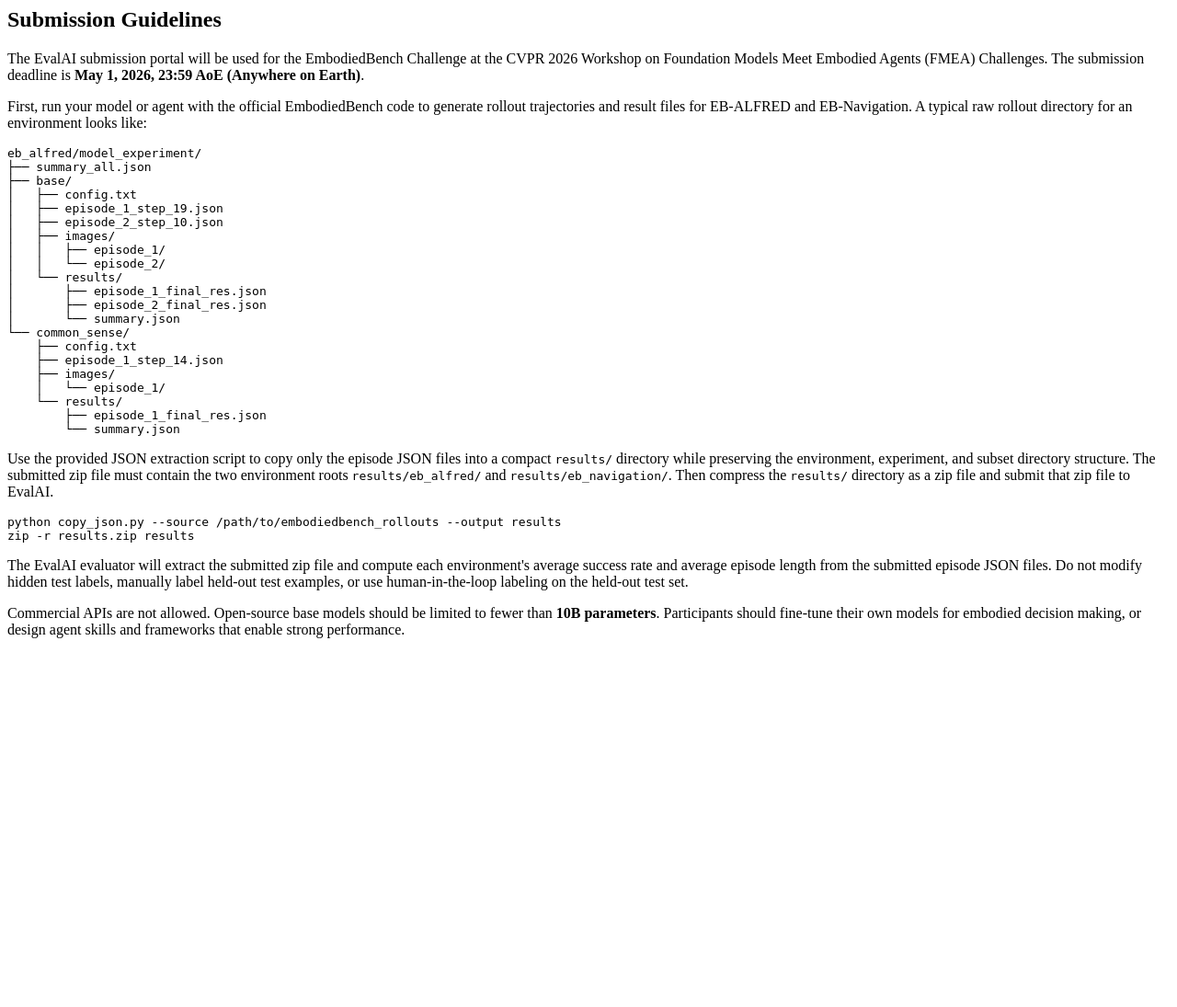
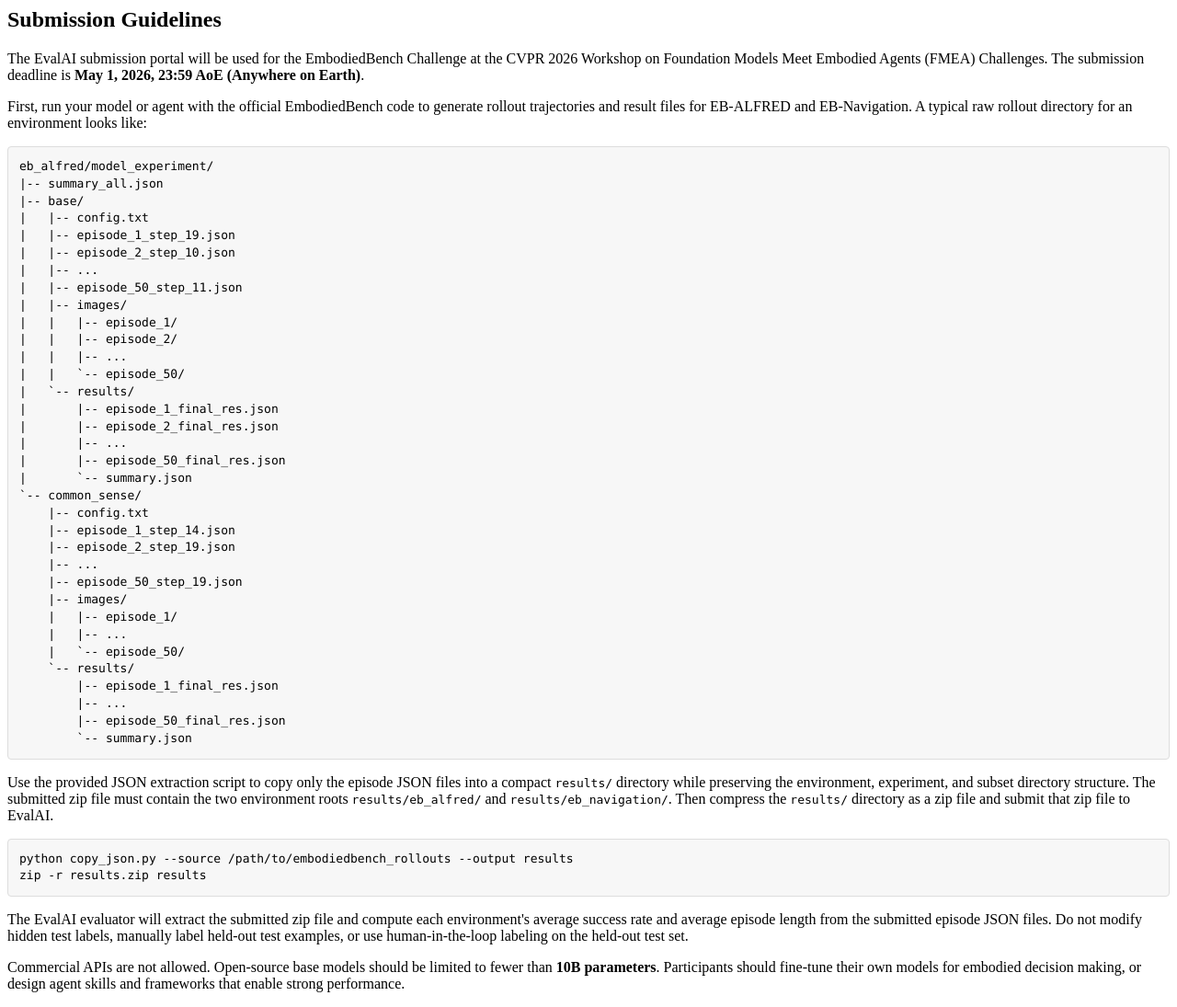
Before and after one commit to YangRui2015/EmbodiedBench-Challenge, a Python web app: template templates/submission_guidelines.html in a window 1280 px wide. Shown: the whole page at 92% size. Before the commit the page ends 694 px from the top, so only its background shows below. Run offline with Jinja, Linux system fonts and the light colour scheme; the template is opened without the code that fills it, so the values that code supplies are empty.

Commit message:
Improve submission directory tree formatting

```diff
--- a/templates/submission_guidelines.html
+++ b/templates/submission_guidelines.html
@@ -8,34 +8,47 @@
   First, run your model or agent with the official EmbodiedBench code to generate rollout trajectories and result files for EB-ALFRED and EB-Navigation. A typical raw rollout directory for an environment looks like:
 </p>
 
-<pre><code>eb_alfred/model_experiment/
-├── summary_all.json
-├── base/
-│   ├── config.txt
-│   ├── episode_1_step_19.json
-│   ├── episode_2_step_10.json
-│   ├── images/
-│   │   ├── episode_1/
-│   │   └── episode_2/
-│   └── results/
-│       ├── episode_1_final_res.json
-│       ├── episode_2_final_res.json
-│       └── summary.json
-└── common_sense/
-    ├── config.txt
-    ├── episode_1_step_14.json
-    ├── images/
-    │   └── episode_1/
-    └── results/
-        ├── episode_1_final_res.json
-        └── summary.json</code></pre>
+<pre style="background: #f7f7f7; border: 1px solid #ddd; border-radius: 4px; padding: 12px; overflow-x: auto; white-space: pre; font-family: Menlo, Monaco, Consolas, 'Courier New', monospace; font-size: 13px; line-height: 1.45;">eb_alfred/model_experiment/
+|-- summary_all.json
+|-- base/
+|   |-- config.txt
+|   |-- episode_1_step_19.json
+|   |-- episode_2_step_10.json
+|   |-- ...
+|   |-- episode_50_step_11.json
+|   |-- images/
+|   |   |-- episode_1/
+|   |   |-- episode_2/
+|   |   |-- ...
+|   |   `-- episode_50/
+|   `-- results/
+|       |-- episode_1_final_res.json
+|       |-- episode_2_final_res.json
+|       |-- ...
+|       |-- episode_50_final_res.json
+|       `-- summary.json
+`-- common_sense/
+    |-- config.txt
+    |-- episode_1_step_14.json
+    |-- episode_2_step_19.json
+    |-- ...
+    |-- episode_50_step_19.json
+    |-- images/
+    |   |-- episode_1/
+    |   |-- ...
+    |   `-- episode_50/
+    `-- results/
+        |-- episode_1_final_res.json
+        |-- ...
+        |-- episode_50_final_res.json
+        `-- summary.json</pre>
 
 <p>
   Use the provided JSON extraction script to copy only the episode JSON files into a compact <code>results/</code> directory while preserving the environment, experiment, and subset directory structure. The submitted zip file must contain the two environment roots <code>results/eb_alfred/</code> and <code>results/eb_navigation/</code>. Then compress the <code>results/</code> directory as a zip file and submit that zip file to EvalAI.
 </p>
 
-<pre><code>python copy_json.py --source /path/to/embodiedbench_rollouts --output results
-zip -r results.zip results</code></pre>
+<pre style="background: #f7f7f7; border: 1px solid #ddd; border-radius: 4px; padding: 12px; overflow-x: auto; white-space: pre; font-family: Menlo, Monaco, Consolas, 'Courier New', monospace; font-size: 13px; line-height: 1.45;">python copy_json.py --source /path/to/embodiedbench_rollouts --output results
+zip -r results.zip results</pre>
 
 <p>
   The EvalAI evaluator will extract the submitted zip file and compute each environment's average success rate and average episode length from the submitted episode JSON files. Do not modify hidden test labels, manually label held-out test examples, or use human-in-the-loop labeling on the held-out test set.
```
